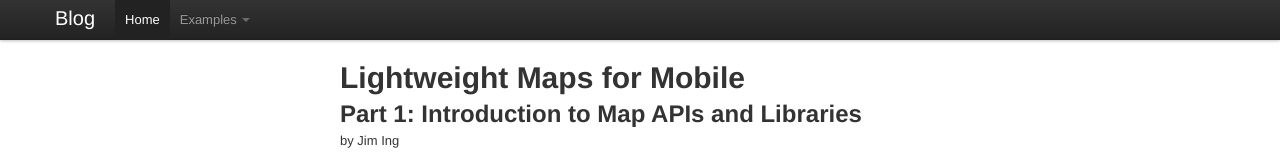
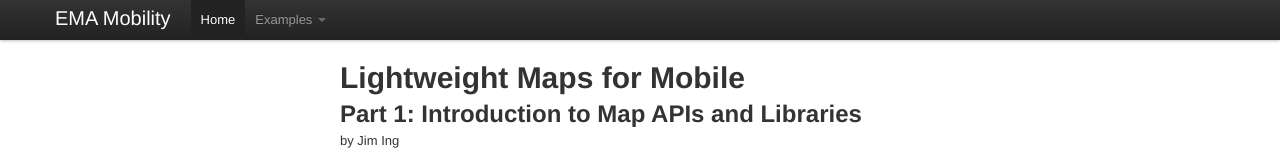
Before and after one commit to psiborg/Lightweight-Maps, a plain HTML site: page index.html in a window 1280 px wide. Shown: the top 160 px of the page. Drawn offline with Linux system fonts and the light colour scheme.

Commit message:
Updated nav bar

```diff
--- a/index.html
+++ b/index.html
@@ -72,7 +72,7 @@
                         <span class="icon-bar"></span>
                         <span class="icon-bar"></span>
                     </a>
-                    <a class="brand" href="#">Blog</a>
+                    <a class="brand" href="https://github.com/emamob">EMA Mobility</a>
                     <div class="nav-collapse">
                         <ul class="nav">
                             <li class="active"><a href="#">Home</a></li>
```
